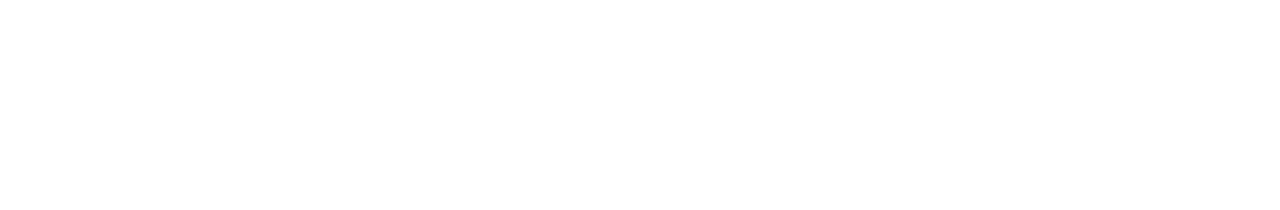
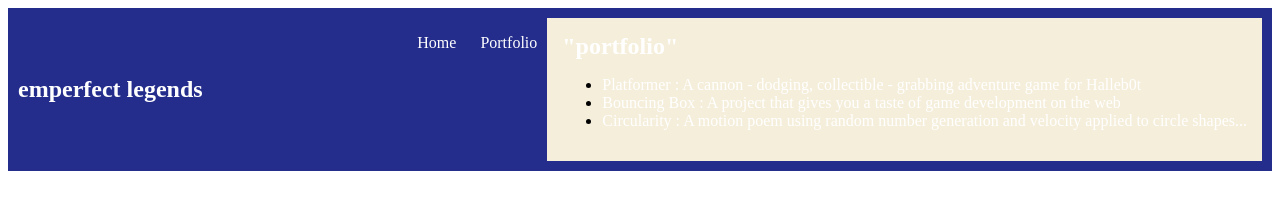
Before and after one commit to kevonnnnn/kevonnnnn.github.io, a plain HTML site: page portfolio.html in a window 1280 px wide. Drawn offline with Linux system fonts and the light colour scheme.

Commit message:
add portfolio.html file

```diff
--- a/portfolio.html
+++ b/portfolio.html
@@ -0,0 +1,34 @@
+<!DOCTYPE HTML>
+<html>
+    <head>
+        <title>emperfect legends</title>
+        <link rel="stylesheet" href="style.css"
+    </head>
+
+    <body>
+      <div id="all-contents">
+
+      </div>
+    </body>
+</html>
+<div id="all-contents">
+    <nav>
+        <h1>emperfect legends</h1>
+        <ul id="nav-ul">
+           <li class="nav-li">
+           <a class="nav-a" href="index.html">Home</a>
+         </li>
+         <li class="nav-li">
+           <a class="nav-a" href="portfolio.html">Portfolio</a>
+         </li>
+     </ul>
+     <main>
+        <div class="content">
+            <h1> "portfolio" </h1>
+            <ul id="portfolio">   <li><a href="projects/platformer/">Platformer : A cannon - dodging, collectible - grabbing adventure game for Halleb0t</a></li>
+                <li><a href="projects/bouncing-box/">Bouncing Box : A project that gives you a taste of game development on the web </a></li>
+                <li><a href="projects/circularity/">Circularity : A motion poem using random number generation and velocity applied to circle shapes...</a></li></ul>
+        </div>
+     </main>
+ </nav>
+</div>
--- a/style.css
+++ b/style.css
@@ -0,0 +1,60 @@
+background: rgb(125, 198, 205);
+color: rgb(45, 45, 45);
+padding: 10px;
+font-family: arial;
+}
+#all-contents {
+max-width: 800px;
+margin: auto;
+}
+
+/* navigation menu */
+nav {
+background: rgb(36, 45, 140);
+margin: 0 auto;
+display: flex;
+padding: 10px;
+}
+h1 {
+display: flex;
+align-items: center;
+color: white;
+flex: 1;
+margin: 0;
+}
+#nav-ul {
+list-style-image: none;
+}
+.nav-li {
+display: inline-block;
+padding: 0 10px;
+}
+a {
+text-decoration: none;
+color: #fff;
+}
+
+/* main container area beneath menu */
+main {
+background: rgb(245, 238, 219);
+display: flex;
+}
+.sidebar {
+margin-right: 25px;
+padding: 10px;
+}
+.sidebar-img {
+width: 200px;
+}
+.content {
+flex: 1;
+padding: 15px;
+}
+
+/* portfolio styles */
+#interests {
+border: 4px silver ridge;
+padding: 8px;
+}
+h2, h3 {
+margin: 0px;
```
Also changed, not shown: index.html (+1 -64 lines).
